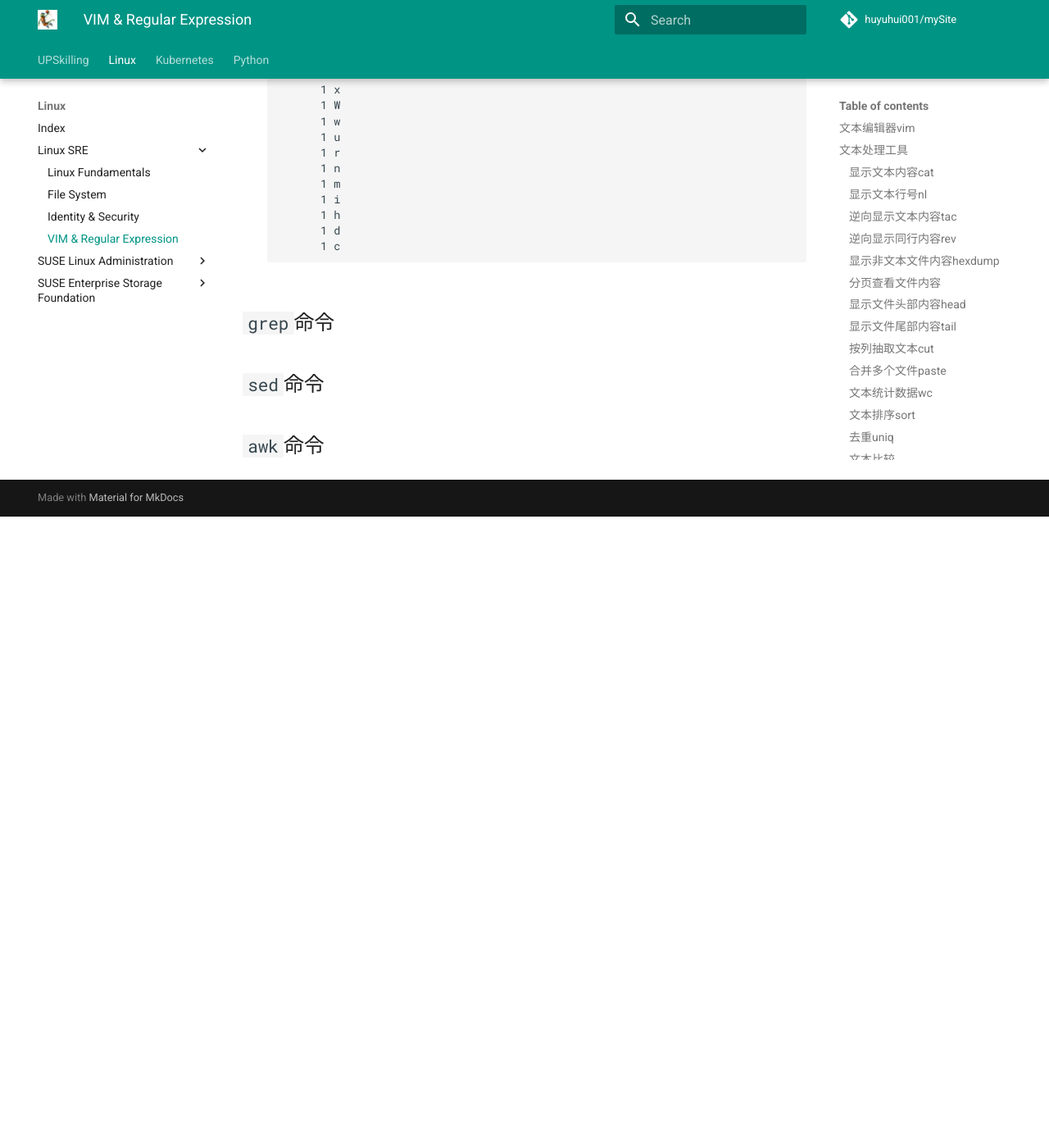
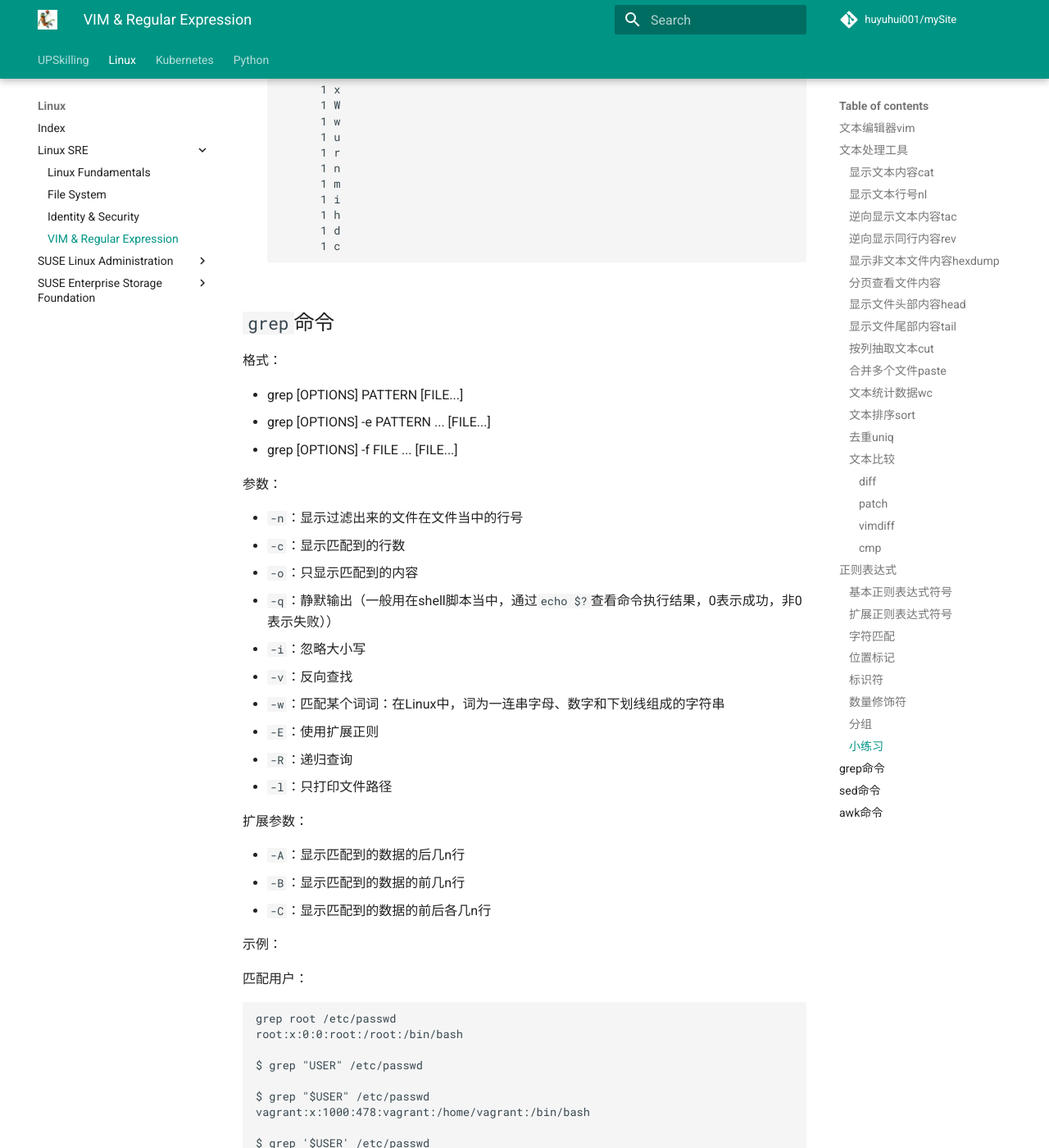
Before and after one commit to huyuhui001/mySite, an MkDocs documentation site: the page built from docs/linux/SRE/04-RegExpress.md, in a window 1280 px wide and 1400 px high, scrolled down 35099 px. Shown: the whole window at 82% size. Built offline with MkDocs 1.6.1 and Material for MkDocs 9.7.7, drawn with Linux system fonts in a browser that asks for light colours; comment, search, counter and statistics services are not loaded; before the commit the page ends 35729 px from its top, so only the background shows below that; some of the changed text lies outside the part shown.

Commit message:
Documentation

````diff
--- a/docs/linux/SRE/04-RegExpress.md
+++ b/docs/linux/SRE/04-RegExpress.md
@@ -1647,9 +1647,83 @@
 ## `grep`命令
 
 
+格式：
+
+* grep [OPTIONS] PATTERN [FILE...]
+* grep [OPTIONS] -e PATTERN ... [FILE...]
+* grep [OPTIONS] -f FILE ... [FILE...]
+
+参数：
+
+* `-n`：显示过滤出来的文件在文件当中的行号
+* `-c`：显示匹配到的行数
+* `-o`：只显示匹配到的内容
+* `-q`：静默输出（一般用在shell脚本当中，通过`echo $?`查看命令执行结果，0表示成功，非0表示失败））
+* `-i`：忽略大小写
+* `-v`：反向查找
+* `-w`：匹配某个词词：在Linux中，词为一连串字母、数字和下划线组成的字符串
+* `-E`：使用扩展正则
+* `-R`：递归查询
+* `-l`：只打印文件路径
+
+扩展参数：
+
+* `-A`：显示匹配到的数据的后几n行
+* `-B`：显示匹配到的数据的前几n行
+* `-C`：显示匹配到的数据的前后各几n行
+
+
+示例：
+
+匹配用户：
+```
+grep root /etc/passwd
+root:x:0:0:root:/root:/bin/bash
+
+$ grep "USER" /etc/passwd
+
+$ grep "$USER" /etc/passwd
+vagrant:x:1000:478:vagrant:/home/vagrant:/bin/bash
+
+$ grep '$USER' /etc/passwd
+
+```
+
+匹配关键字：
+```
+$ grep processor /proc/cpuinfo
+processor       : 0
+processor       : 1
+
+$ grep -o processor /proc/cpuinfo
+processor
+processor
+
+$ grep "cpu family" /proc/cpuinfo
+cpu family      : 6
+cpu family      : 6
+
+$ grep -o "cpu family" /proc/cpuinfo
+cpu family
+cpu family
+```
+
+
+
+
+
+
+
 
 ## `sed`命令
 
 
 
+
+
+
+
+
+
+
 ## `awk`命令
````
